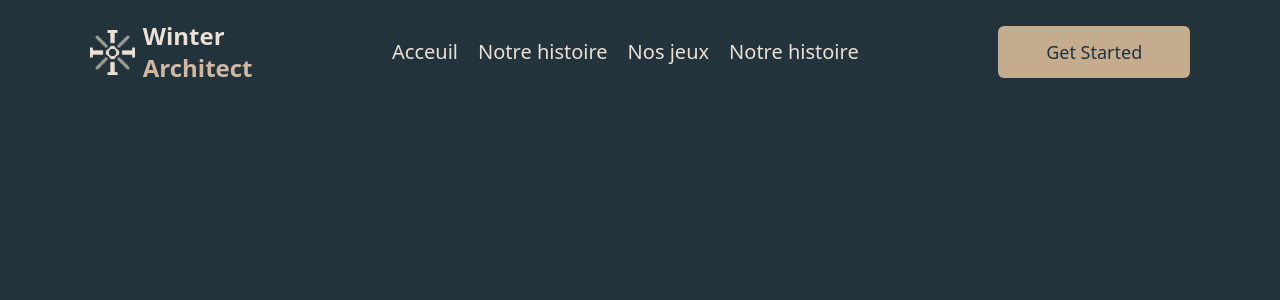
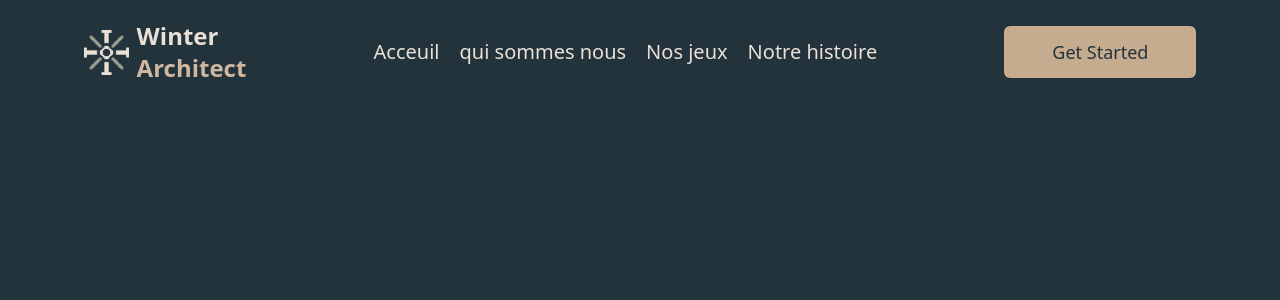
Before and after one commit to Winter-Architect/website, a Nuxt app: page /team in a window 1280 px wide. Shown: the top 300 px of the page. Built offline with nearby package versions, Linux system fonts and the light colour scheme.

Commit message:
fix navbar

```diff
--- a/components/Navbar.vue
+++ b/components/Navbar.vue
@@ -22,8 +22,8 @@
         class="flex items-center space-x-5 text-pearl-bush-100 md:text-lg lg:text-xl"
       >
         <a href="#" class="cursor-pointer hover:font-bold"> Acceuil </a>
-        <a href="#story" class="cursor-pointer hover:font-bold"
-          >Notre histoire</a
+        <a href="#quisommesnous" class="cursor-pointer hover:font-bold"
+          >qui sommes nous</a
         >
         <a href="#games" class="cursor-pointer hover:font-bold">Nos jeux</a>
         <a href="#story" class="cursor-pointer hover:font-bold"
```
